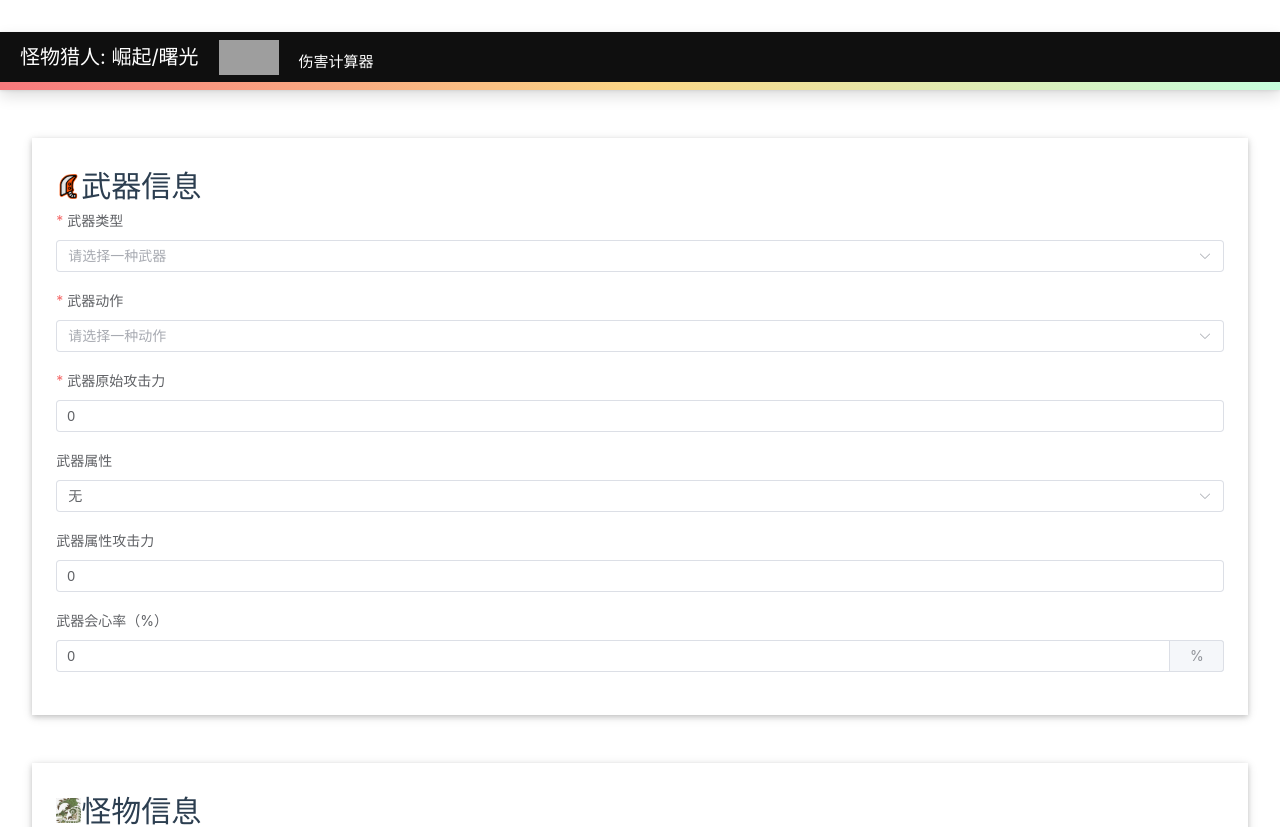
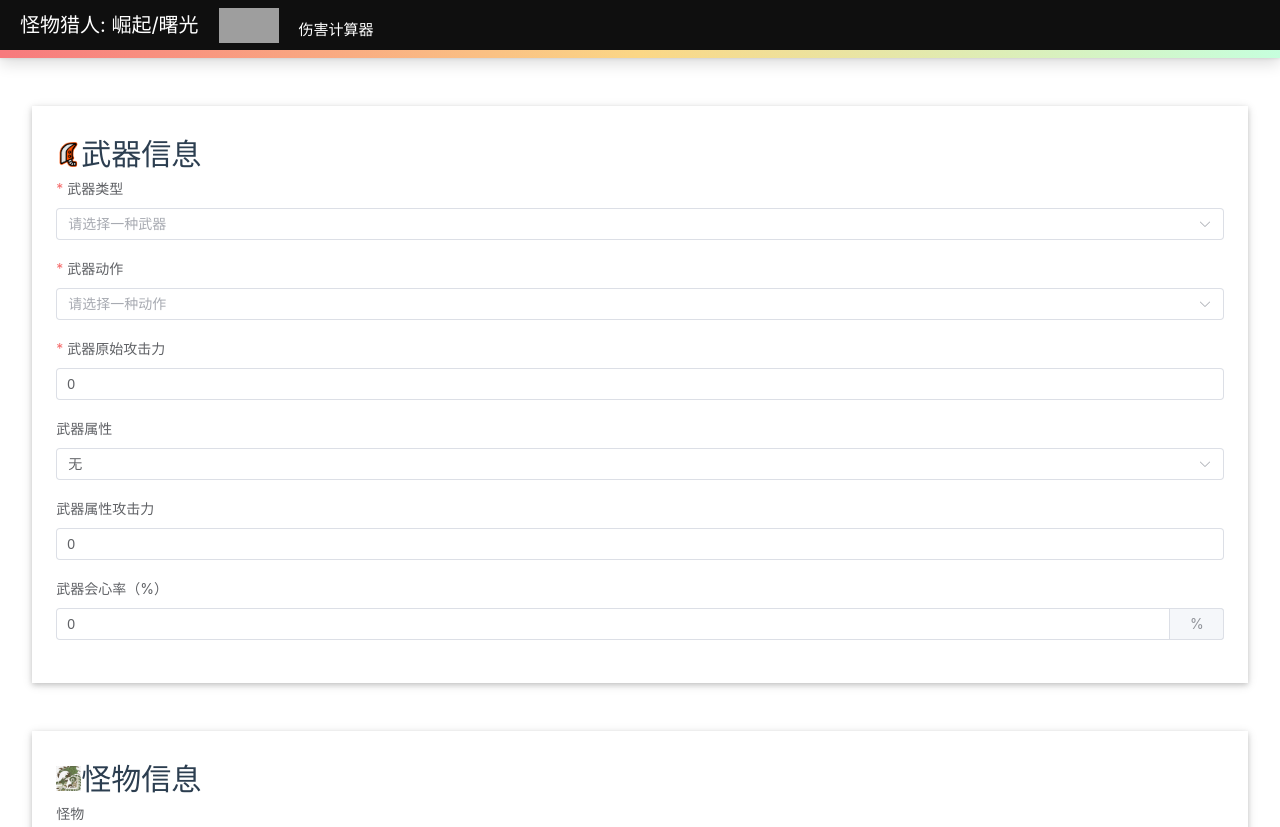
Before and after one commit to mason478/MHR-DmgCalculator, a Vue app: page / in a window 1280 px wide. Shown: the top 827 px of the page. Built offline with nearby package versions, Linux system fonts and the light colour scheme; grey boxes are pictures that could not be loaded.

Commit message:
fixed css

```diff
--- a/src/assets/main.css
+++ b/src/assets/main.css
@@ -3,7 +3,7 @@
 #app {
   max-width: 1280px;
   margin: 0 auto;
-  padding: 2rem;
+  padding: 0 2rem 0 2rem;
   font-weight: normal;
 }
 
@@ -21,7 +21,7 @@
   }
 }
 
-@media (min-width: 100%) {
+@media (min-width: 2048px) {
   body {
     display: flex;
     place-items: center;
@@ -29,7 +29,7 @@
 
   #app {
     grid-template-columns: 1fr 1fr;
-    padding: 0 2rem;
+    padding: 0 2em;
   }
 }
 
```
